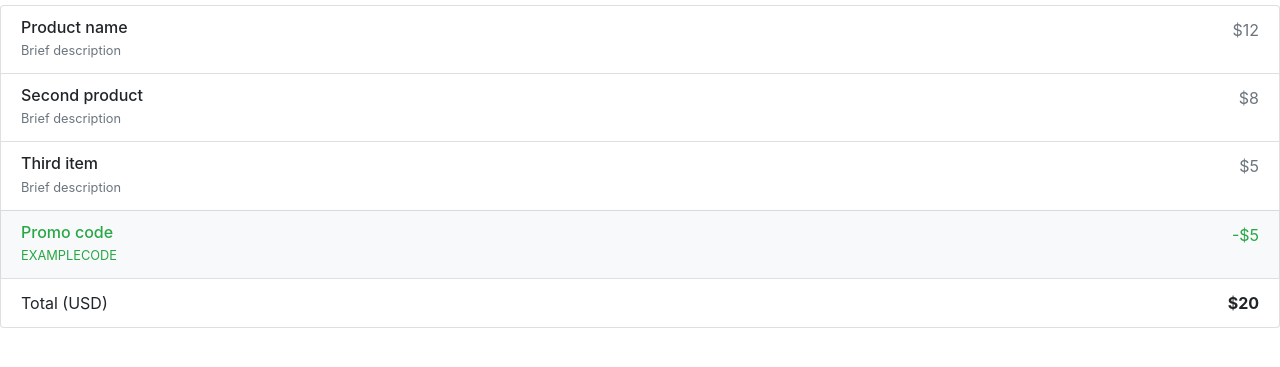
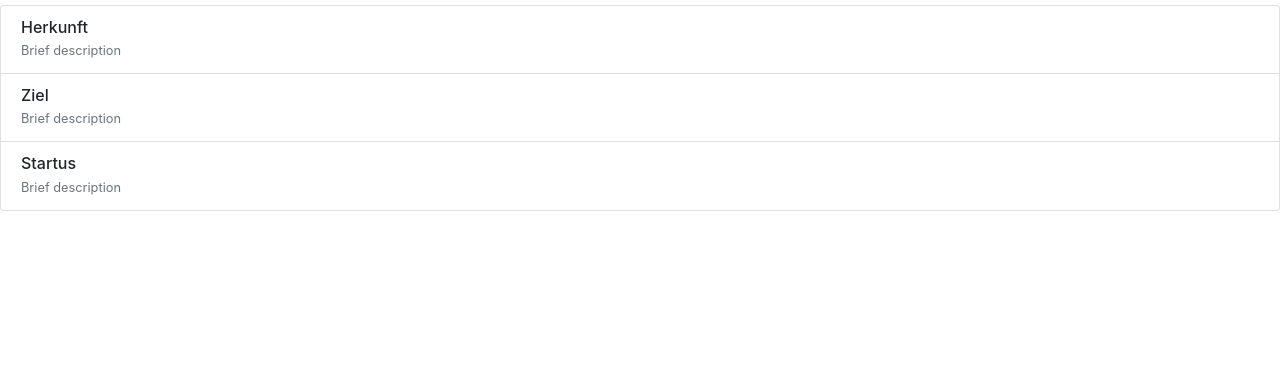
Before and after one commit to Jugendhackt/PacTrac, a plain HTML site: page Sendungsverlauf.html in a window 1280 px wide. Shown: the part 51-418 px from the top of the page. Drawn offline with nearby package versions, Linux system fonts and the light colour scheme.

Commit message:
Sendungsverlauf liste fertig
Sendungsverlauf liste fertig

```diff
--- a/Sendungsverlauf.html
+++ b/Sendungsverlauf.html
@@ -12,36 +12,26 @@
 <ul class="list-group mb-3">
         <li class="list-group-item d-flex justify-content-between lh-condensed">
           <div>
-            <h6 class="my-0">Product name</h6>
+            <h6 class="my-0">Herkunft</h6>
             <small class="text-muted">Brief description</small>
           </div>
-          <span class="text-muted">$12</span>
+          <span class="text-muted"></span>
         </li>
         <li class="list-group-item d-flex justify-content-between lh-condensed">
           <div>
-            <h6 class="my-0">Second product</h6>
+            <h6 class="my-0">Ziel</h6>
             <small class="text-muted">Brief description</small>
           </div>
-          <span class="text-muted">$8</span>
+          <span class="text-muted"></span>
         </li>
         <li class="list-group-item d-flex justify-content-between lh-condensed">
           <div>
-            <h6 class="my-0">Third item</h6>
+            <h6 class="my-0">Startus</h6>
             <small class="text-muted">Brief description</small>
           </div>
-          <span class="text-muted">$5</span>
+          <span class="text-muted"></span>
         </li>
-        <li class="list-group-item d-flex justify-content-between bg-light">
-          <div class="text-success">
-            <h6 class="my-0">Promo code</h6>
-            <small>EXAMPLECODE</small>
-          </div>
-          <span class="text-success">-$5</span>
-        </li>
-        <li class="list-group-item d-flex justify-content-between">
-          <span>Total (USD)</span>
-          <strong>$20</strong>
-        </li>
+
       </ul>
 
 </body>
```
Also changed, not shown: index.html (+30 -0 lines).
